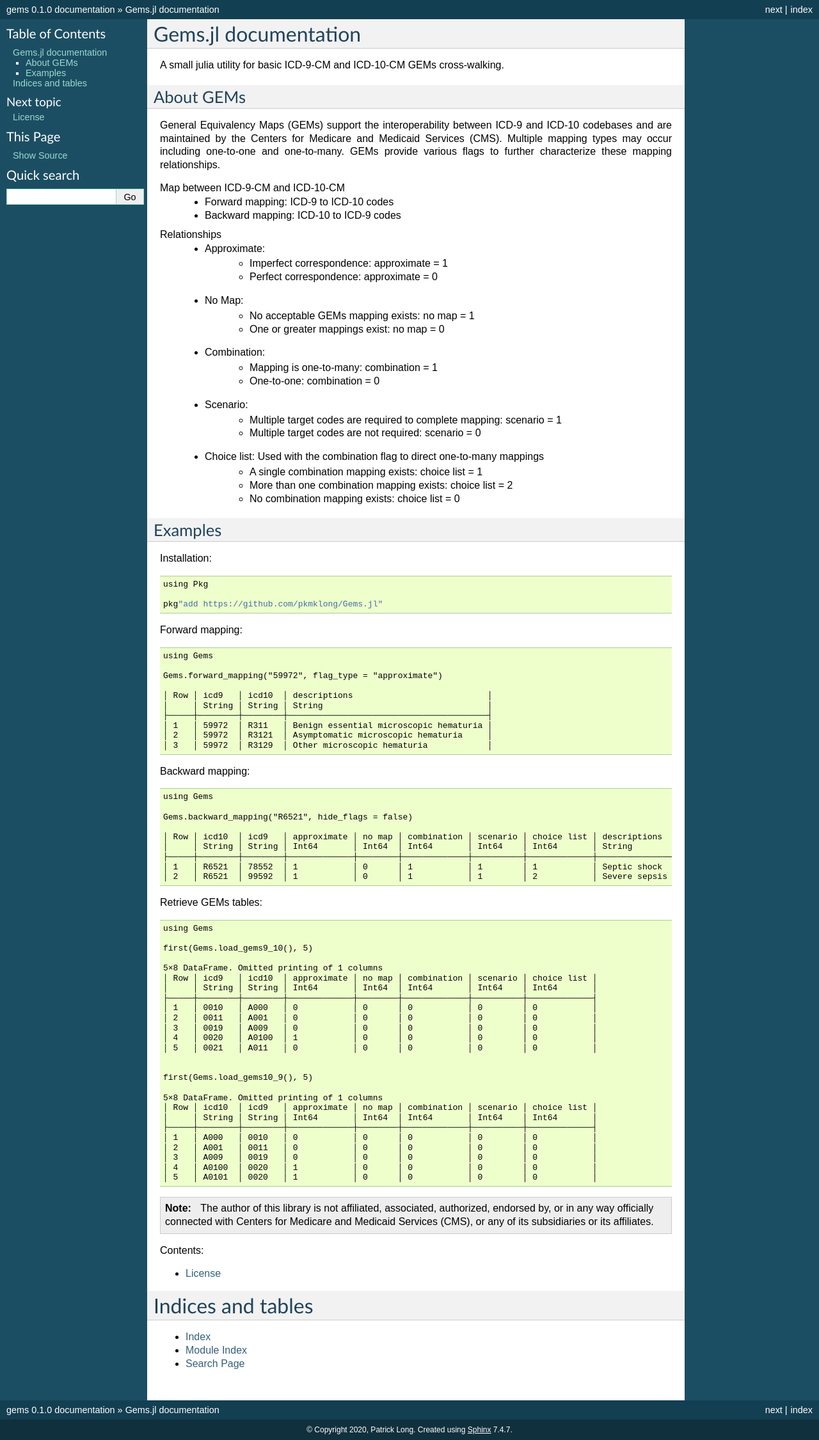
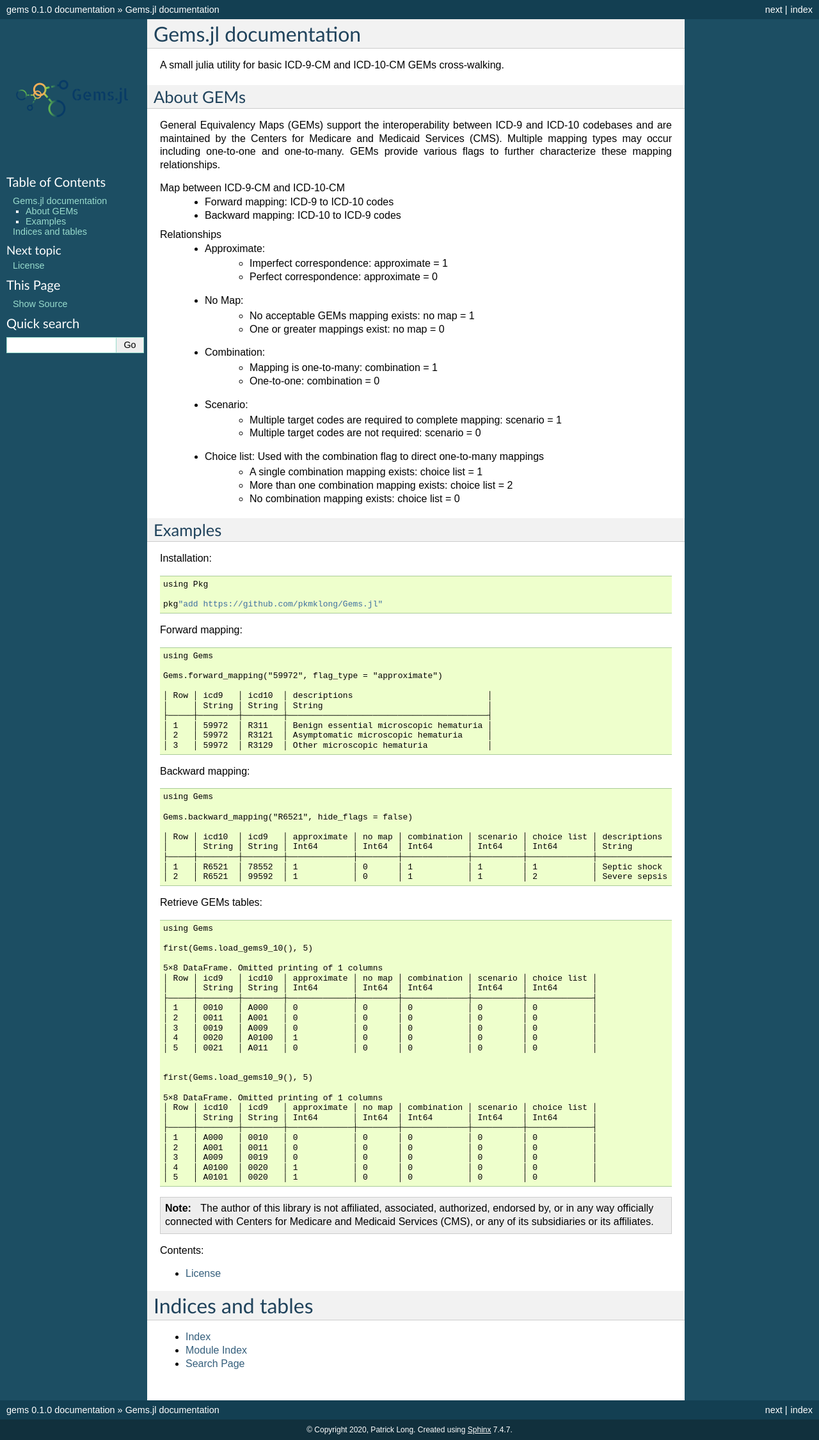
Before and after one commit to patrickmlong/Gems, a Sphinx documentation site: the page built from docs/source/index.rst, in a window 1280 px wide. Shown: the whole page at 64% size. Built offline with Sphinx 7.4.7, drawn with Linux system fonts in a browser that asks for light colours.

Commit message:
Update conf.py

```diff
--- a/docs/source/conf.py
+++ b/docs/source/conf.py
@@ -61,7 +61,7 @@ html_theme = 'default'
 # so a file named "default.css" will overwrite the builtin "default.css".
 html_static_path = ['_static']
 
-html_logo = 'gemsjl.png'
+html_logo = 'gems.png'
 html_theme_options = {
     'logo_only': True,
     'display_version': False,
```
